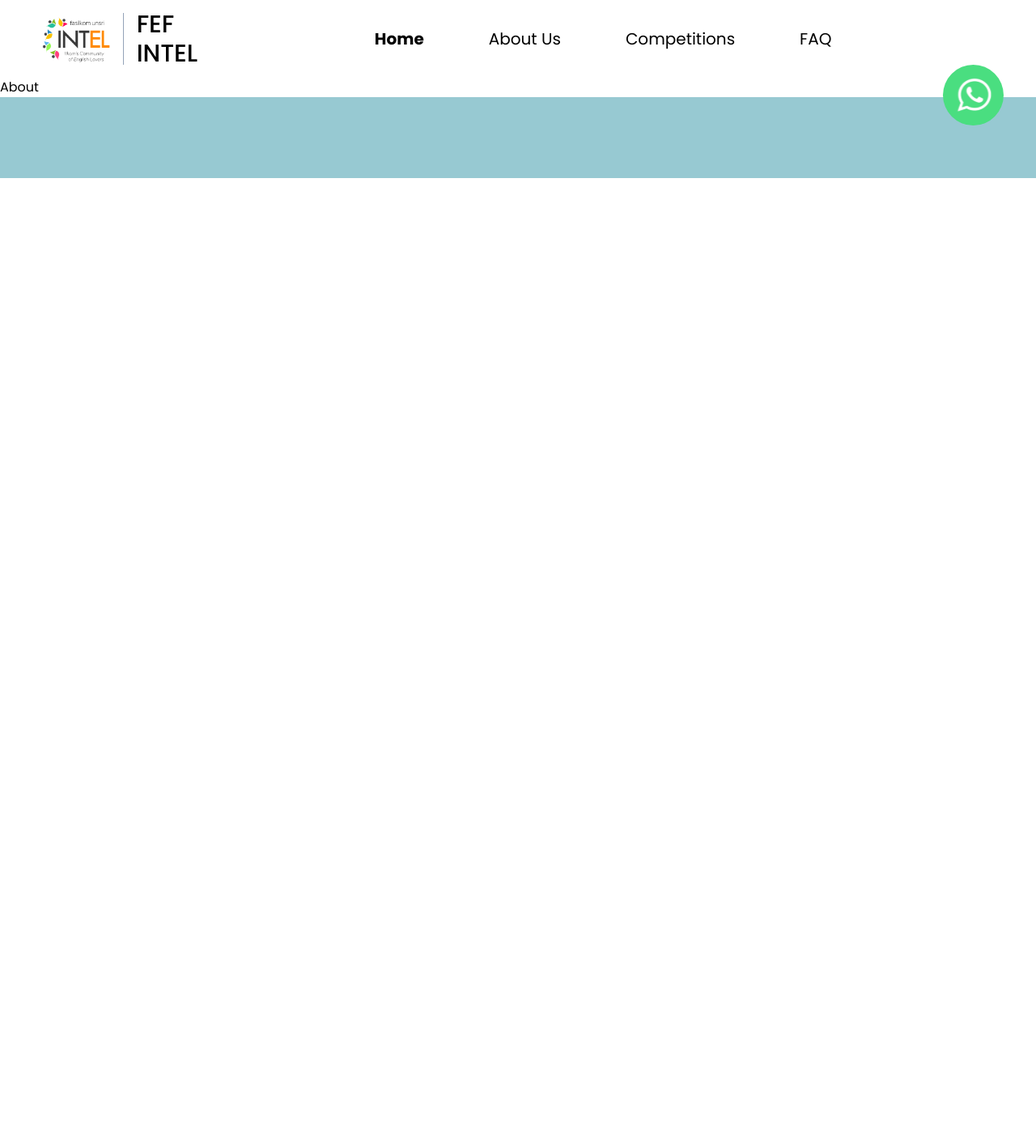
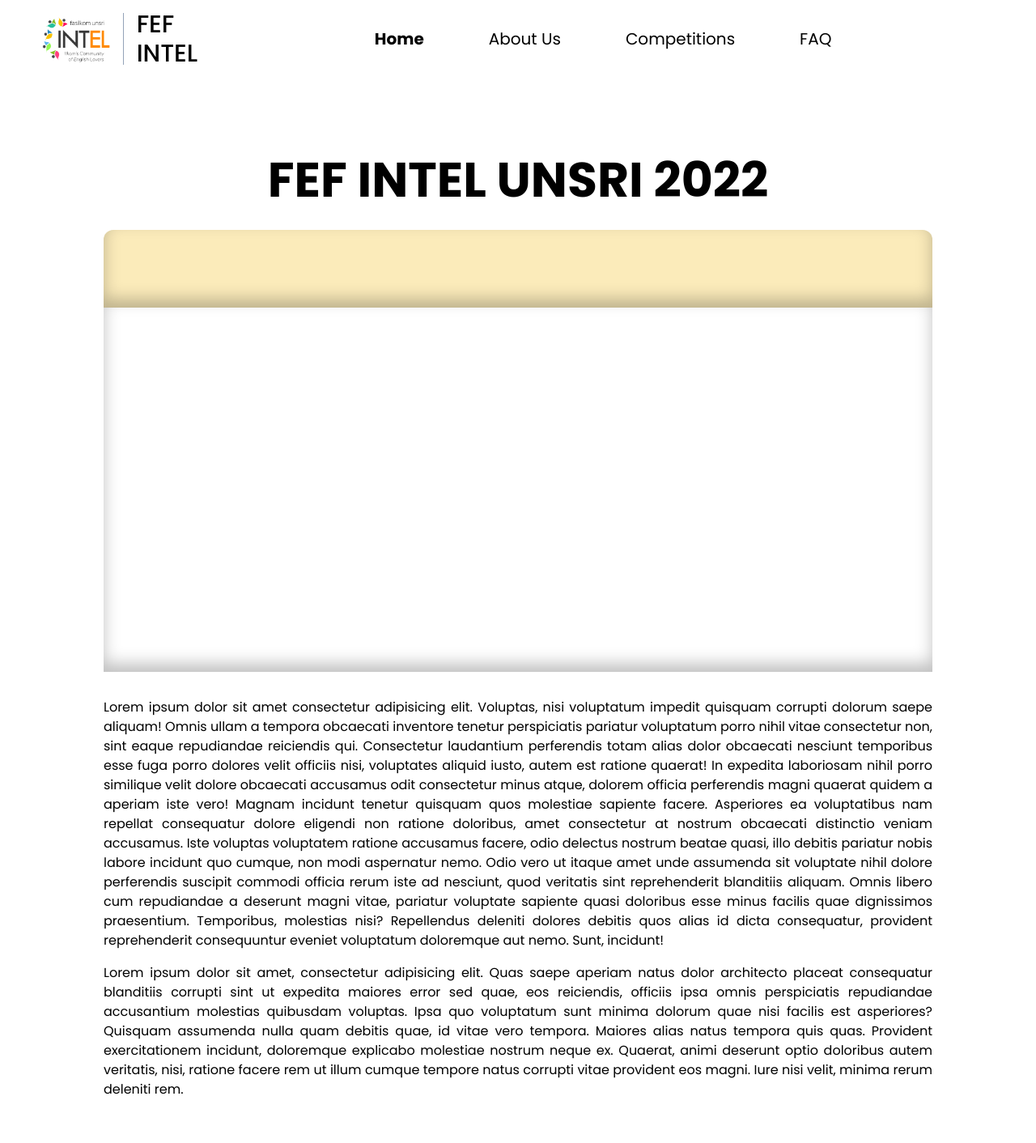
Before and after one commit to aziemp66/fef-intel, a React (Vite) app: page /about-us in a window 1280 px wide. Shown: the top 1412 px of the page at 81% size. Before the commit the page ends 800 px from the top, so only its background shows below. Built offline with nearby package versions, Linux system fonts and the light colour scheme.

Commit message:
Completed About Us Page

```diff
--- a/src/Pages/About/About.tsx
+++ b/src/Pages/About/About.tsx
@@ -1,7 +1,57 @@
 import React from "react";
 
 const About = () => {
-	return <div>About</div>;
+	return (
+		<div className="my-24 ">
+			<div className="mb-8">
+				<h2 className="text-6xl font-bold text-center">FEF INTEL UNSRI 2022</h2>
+			</div>
+			<div className="flex flex-col justify-center items-center mb-8">
+				<div className="md:w-4/5 w-[90%] bg-light-yellow md:h-24 h-12 rounded-t-xl shadow-inner-lg"></div>
+				<div className="md:w-4/5 w-[90%] md:h-[450px] shadow-inner-lg"></div>
+			</div>
+			<div className="md:w-4/5 w-[90%] mx-auto flex flex-col gap-4">
+				<p className="text-justify">
+					Lorem ipsum dolor sit amet consectetur adipisicing elit. Voluptas,
+					nisi voluptatum impedit quisquam corrupti dolorum saepe aliquam! Omnis
+					ullam a tempora obcaecati inventore tenetur perspiciatis pariatur
+					voluptatum porro nihil vitae consectetur non, sint eaque repudiandae
+					reiciendis qui. Consectetur laudantium perferendis totam alias dolor
+					obcaecati nesciunt temporibus esse fuga porro dolores velit officiis
+					nisi, voluptates aliquid iusto, autem est ratione quaerat! In expedita
+					laboriosam nihil porro similique velit dolore obcaecati accusamus odit
+					consectetur minus atque, dolorem officia perferendis magni quaerat
+					quidem a aperiam iste vero! Magnam incidunt tenetur quisquam quos
+					molestiae sapiente facere. Asperiores ea voluptatibus nam repellat
+					consequatur dolore eligendi non ratione doloribus, amet consectetur at
+					nostrum obcaecati distinctio veniam accusamus. Iste voluptas
+					voluptatem ratione accusamus facere, odio delectus nostrum beatae
+					quasi, illo debitis pariatur nobis labore incidunt quo cumque, non
+					modi aspernatur nemo. Odio vero ut itaque amet unde assumenda sit
+					voluptate nihil dolore perferendis suscipit commodi officia rerum iste
+					ad nesciunt, quod veritatis sint reprehenderit blanditiis aliquam.
+					Omnis libero cum repudiandae a deserunt magni vitae, pariatur
+					voluptate sapiente quasi doloribus esse minus facilis quae dignissimos
+					praesentium. Temporibus, molestias nisi? Repellendus deleniti dolores
+					debitis quos alias id dicta consequatur, provident reprehenderit
+					consequuntur eveniet voluptatum doloremque aut nemo. Sunt, incidunt!
+				</p>
+				<p className="text-justify">
+					Lorem ipsum dolor sit amet, consectetur adipisicing elit. Quas saepe
+					aperiam natus dolor architecto placeat consequatur blanditiis corrupti
+					sint ut expedita maiores error sed quae, eos reiciendis, officiis ipsa
+					omnis perspiciatis repudiandae accusantium molestias quibusdam
+					voluptas. Ipsa quo voluptatum sunt minima dolorum quae nisi facilis
+					est asperiores? Quisquam assumenda nulla quam debitis quae, id vitae
+					vero tempora. Maiores alias natus tempora quis quas. Provident
+					exercitationem incidunt, doloremque explicabo molestiae nostrum neque
+					ex. Quaerat, animi deserunt optio doloribus autem veritatis, nisi,
+					ratione facere rem ut illum cumque tempore natus corrupti vitae
+					provident eos magni. Iure nisi velit, minima rerum deleniti rem.
+				</p>
+			</div>
+		</div>
+	);
 };
 
 export default About;
--- a/src/Styles/Index.css
+++ b/src/Styles/Index.css
@@ -11,4 +11,7 @@
 	.blue-button {
 		@apply bg-light-blue text-white px-6 py-2 font-semibold md:text-xl rounded-lg transition hover:bg-bright-blue duration-500;
 	}
+	.shadow-inner-lg {
+		box-shadow: inset 0px -10px 20px rgba(0, 0, 0, 0.25);
+	}
 }
```
